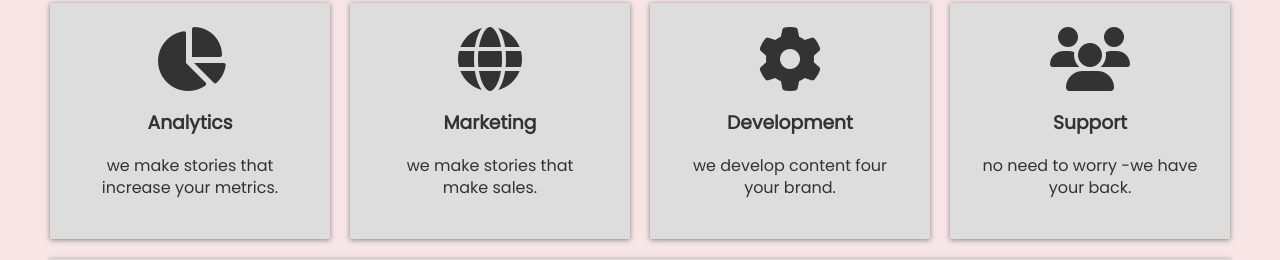
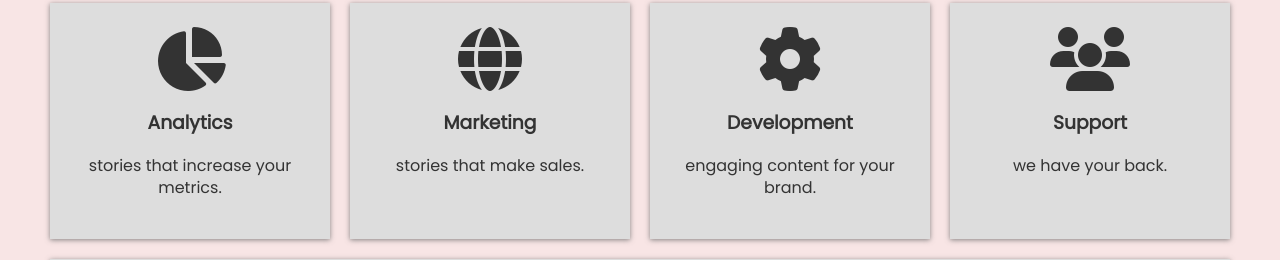
Before and after one commit to veeteefunk/veat, a plain HTML site: page index.html in a window 1280 px wide. Shown: the part 864-1124 px from the top of the page. Drawn offline with Linux system fonts and the light colour scheme.

Commit message:
Add files via upload
2nd commit

```diff
--- a/index.html
+++ b/index.html
@@ -49,28 +49,28 @@
           <i class="fas fa-chart-pie fa-4x"></i>
           <h3>Analytics</h3>
           <p>
-            we make stories that increase your metrics.
+            stories that increase your metrics.
           </p>
         </div>
         <div class="box">
           <i class="fas fa-globe fa-4x"></i>
           <h3>Marketing</h3>
           <p>
-            we make stories that make sales.
+            stories that make sales.
           </p>
         </div>
         <div class="box">
           <i class="fas fa-cog fa-4x"></i>
           <h3>Development</h3>
           <p>
-            we develop content four your brand.
+            engaging content for your brand.
           </p>
         </div>
         <div class="box">
           <i class="fas fa-users fa-4x"></i>
           <h3>Support</h3>
           <p>
-            no need to worry -we have your back.
+            we have your back.
           </p>
         </div>
       </section>
@@ -86,7 +86,7 @@
             let us take care of the stories, </br>
             you go and focus on your business.
           </p>
-          <a href="#" class="btn">Learn More</a>
+          <a href="#" class="btn btn-business">Learn More</a>
         </div>
       </section>
 
--- a/style.css
+++ b/style.css
@@ -26,6 +26,10 @@ body {
   padding: 0.6rem 1.3rem;
   text-decoration: none;
   border: 0;
+}
+
+.btn-business {
+  margin: auto;
 }
 
 .btn:hover {
```
